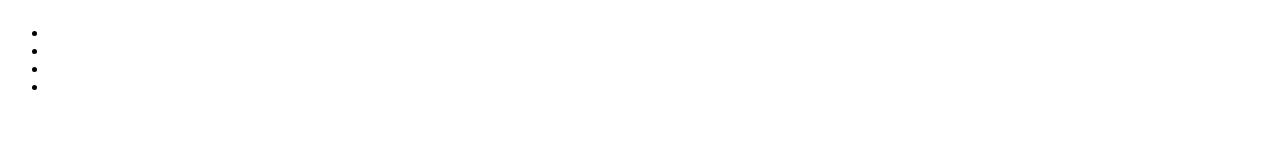
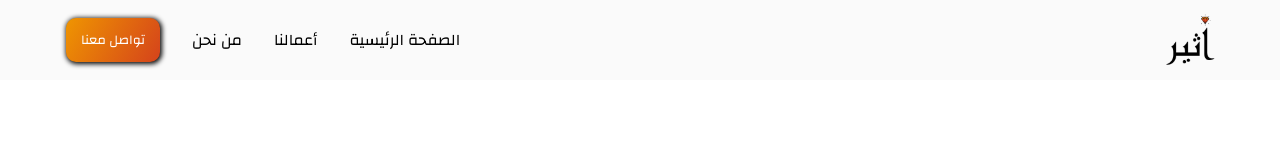
Before and after one commit to atheerweb/MyFramework, a plain HTML site: page index.html in a window 1280 px wide. Drawn offline with Linux system fonts and the light colour scheme.

Commit message:
navbar__CSS

```diff
--- a/assets/css/style.css
+++ b/assets/css/style.css
@@ -1,5 +1,64 @@
-html{
+*{
+    margin: 0;
     padding:0;
-    margin:0;
     box-sizing: border-box;
+    font-family:"Changa";
+    direction: rtl;
 }
+
+@font-face{
+    src: url(../fonts/Changa-VariableFont_wght.ttf);
+    font-family: "Changa";
+}
+.navbar{
+    height:80px;
+    background-color:rgb(250, 250,250);
+    display:flex;
+    justify-content: center;
+    align-items: center;
+      position: sticky;
+    z-index: 999;
+    top:0;
+}
+.navbar__container{
+    display: flex;
+    width:100%;
+    width:1300px;
+    justify-content: space-between;
+    align-items: center;
+    z-index: 1;
+    margin:  0 auto;
+    padding: 0 50px;
+    height:80px;
+}
+.navbar__menu{
+    display: flex;
+    align-items: center;
+    list-style: none;
+}
+.navbar__item{
+    height:80px;
+}
+.navbar__links{
+    display: flex;
+    align-items: center;
+    justify-content: center;
+    padding:0 1rem;
+    height:100%;
+}
+.navbar__menu a{
+    color:inherit;
+    text-decoration: none;
+}
+.navbar__logo img{
+    width:80px
+}
+.navbar__links button{
+    background-image: linear-gradient(120deg , #ef9501 , #d5431b);
+    color:white;
+    font-family: "Changa";
+    padding: 10px 15px;
+    border:none;
+    border-radius: 10px;
+    box-shadow: 1px 1px 5px 1px black;
+}
--- a/index.html
+++ b/index.html
@@ -1,16 +1,19 @@
 <html>
+
 <head>
     <meta charset="UTF-8">
     <link href='assets/css/style.css' rel='stylesheet'>
+    <link rel="SHORTCUT ICON" type="image/x-icon" href="assets/imgs/favicon.ico">
     <meta name="viewport" content="width=device-width">
     <title>Atheer Project</title>
 </head>
+
 <body>
     <!--Navbar-->
     <nav class="navbar">
         <div class="navbar__container">
-                <a href="" class="navbar__logo">
-                    <img src="" alt="">
+            <a href="index.html" class="navbar__logo">
+                <img src="assets/imgs/logo.png" alt="logo">
             </a>
             <div class="navbar__toggle" id="mobile__menu">
                 <span class="bar"></span>
@@ -19,20 +22,27 @@
             </div>
             <ul class="navbar__menu">
                 <li class="navbar__item">
-                    <a href="" class="navbar__links"></a>
+                    <a href="" class="navbar__links">الصفحة الرئيسية</a>
                 </li>
                 <li class="navbar__item">
-                        <a href="" class="navbar__links"></a>
+                    <a href="" class="navbar__links">أعمالنا</a>
                 </li>
                 <li class="navbar__item">
-                            <a href="" class="navbar__links"></a>
+                    <a href="" class="navbar__links">من نحن</a>
                 </li>
                 <li class="navbar__item">
-                                <a href="" class="navbar__links"></a>
+                    <a href="" class="navbar__links">
+                        <button>
+                            تواصل معنا
+                        </button>
+                    </a>
+
+
                 </li>
             </ul>
         </div>
     </nav>
     <script src="assets/js/script.js"></script>
 </body>
+
 </html>
```
Also changed, not shown: assets/fonts/Changa-VariableFont_wght.ttf (added), assets/imgs/favicon.ico (added), assets/imgs/logo.png (added). Lines whose indentation alone changed are shown as unchanged.
